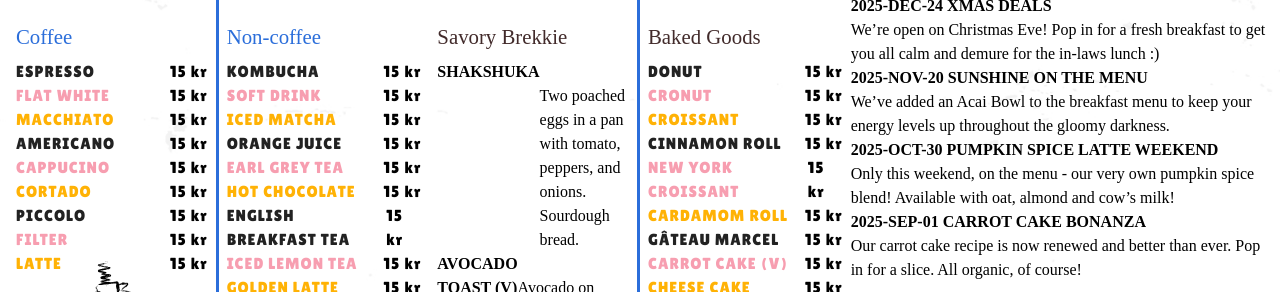
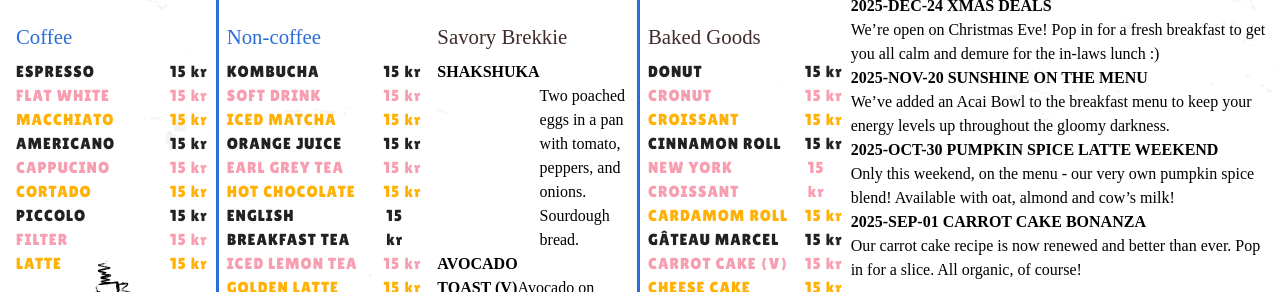
Before and after one commit to minza-42/Goodmorning_Club, a plain HTML site: page index.html in a window 1280 px wide. Shown: the part 244-536 px from the top of the page. Drawn offline with Linux system fonts and the light colour scheme; a script that the page names is missing; a web font is replaced by a local one.

Commit message:
fixed list color for 15kr

```diff
--- a/css/_base.scss
+++ b/css/_base.scss
@@ -91,6 +91,8 @@ h3 {
     font-size: 1rem;
     letter-spacing: 1px;
 }
+
+/*---------List colors---------*/
 .coffee-list li:nth-child(odd) span:first-child {
     color: $pink;
 }
@@ -103,6 +105,20 @@ h3 {
 .coffee-list li:nth-child(3n) span:first-child {
     color: $yellow;
 }
+/*---------List color for 15KR---------*/
+.coffee-list li:nth-child(odd) span:last-child {
+    color: $pink;
+}
+.coffee-list li:nth-child(3n+1) span:last-child {
+    color: #222;
+}
+.coffee-list li:nth-child(3n+2) span:last-child {
+    color: $pink;
+}
+.coffee-list li:nth-child(3n) span:last-child {
+    color: $yellow;
+}
+
 
 /*---------Menu List Styles---------*/
 .menu-list h2.sips-title {
```
Also changed, not shown: css/style.css, 1 other file.
